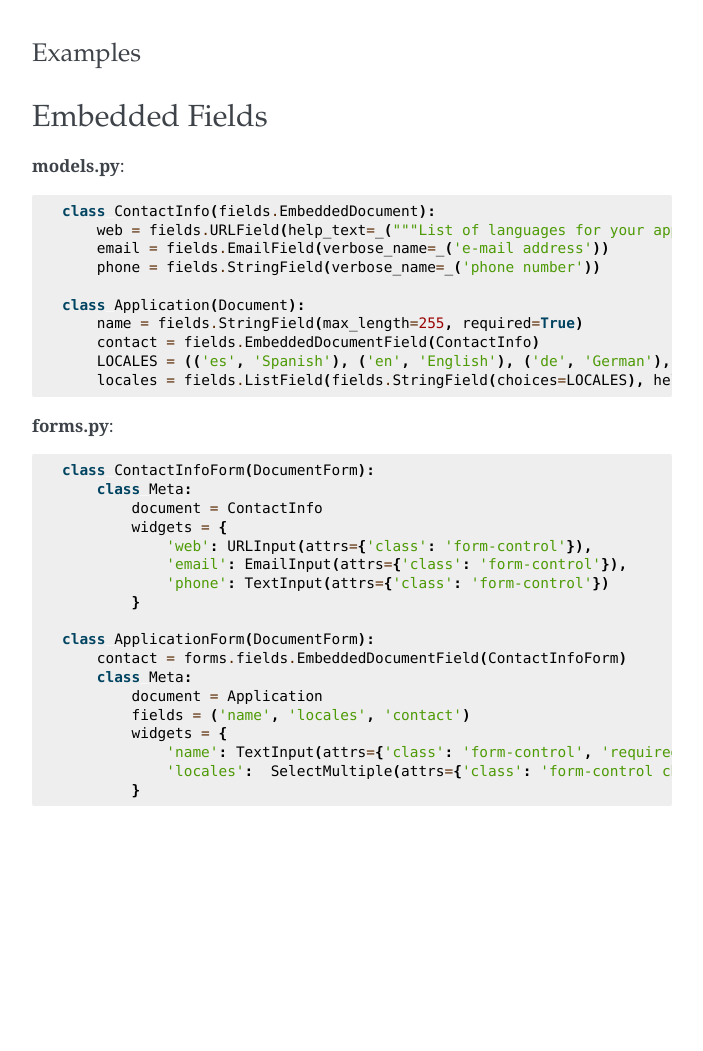
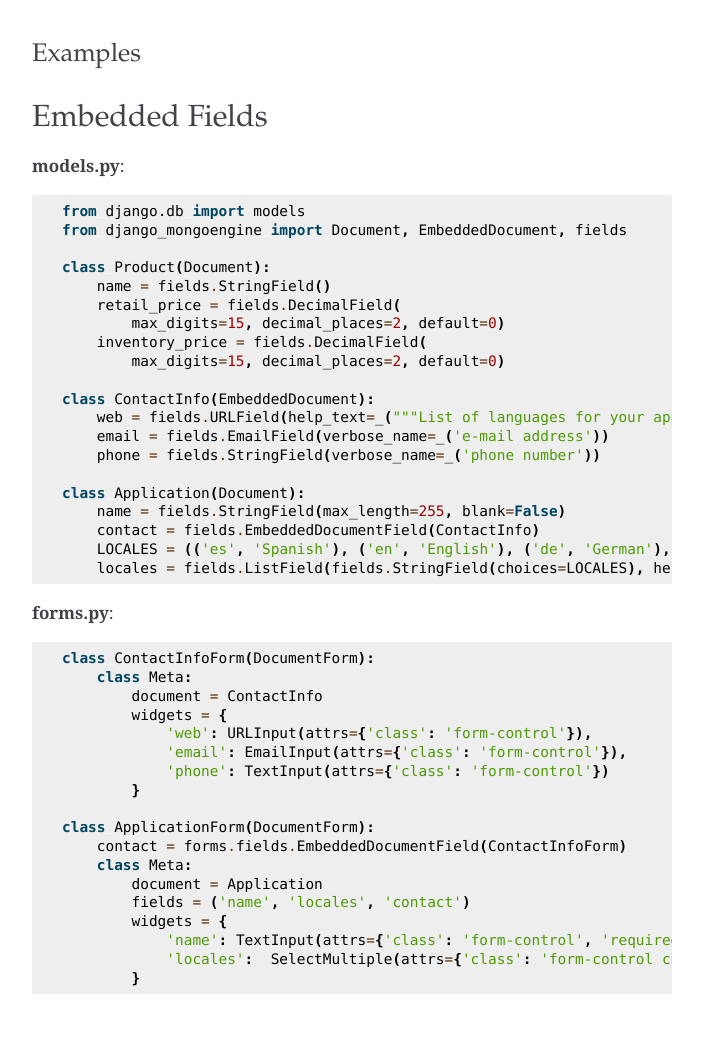
Before and after one commit to MongoEngine/django-mongoengine, a Sphinx documentation site: the page built from docs/examples.rst, in a window 1280 px wide. Shown: the whole page, without its empty margins (288-991 px from the left). Built offline with Sphinx 7.4.7, drawn with Linux system fonts in a browser that asks for light colours; before the commit the page ends 900 px from its top, so only the background shows below that.

Commit message:
required=True will give error about django-style blank

```diff
--- a/docs/examples.rst
+++ b/docs/examples.rst
@@ -4,16 +4,25 @@ Examples
 
 Embedded Fields
 ===============
-
 **models.py**::
 
-    class ContactInfo(fields.EmbeddedDocument):
+    from django.db import models
+    from django_mongoengine import Document, EmbeddedDocument, fields
+
+    class Product(Document):
+        name = fields.StringField()
+        retail_price = fields.DecimalField(
+            max_digits=15, decimal_places=2, default=0)
+        inventory_price = fields.DecimalField(
+            max_digits=15, decimal_places=2, default=0)
+
+    class ContactInfo(EmbeddedDocument):
         web = fields.URLField(help_text=_("""List of languages for your application (the first one will be the default language)"""))
         email = fields.EmailField(verbose_name=_('e-mail address'))
         phone = fields.StringField(verbose_name=_('phone number'))
 
     class Application(Document):
-        name = fields.StringField(max_length=255, required=True)
+        name = fields.StringField(max_length=255, blank=False)
         contact = fields.EmbeddedDocumentField(ContactInfo)
         LOCALES = (('es', 'Spanish'), ('en', 'English'), ('de', 'German'), ('fr', 'French'), ('it', 'Italian'), ('ru', 'Russian'))
         locales = fields.ListField(fields.StringField(choices=LOCALES), help_text=_("""List of languages for your application (the first one will be the default language)"""))
```
